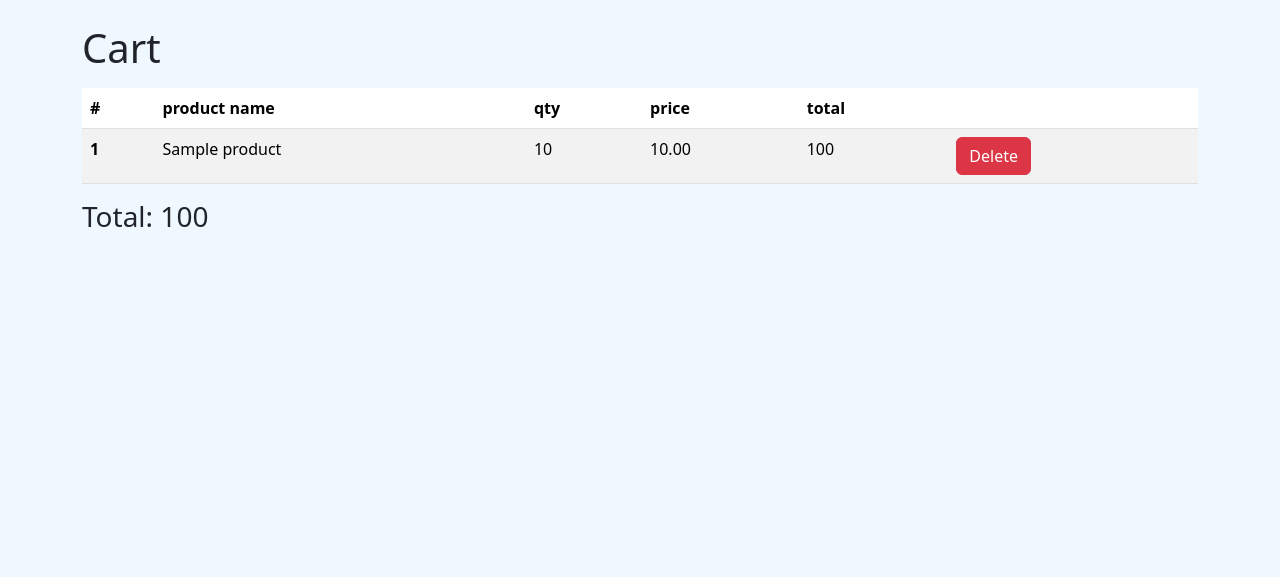
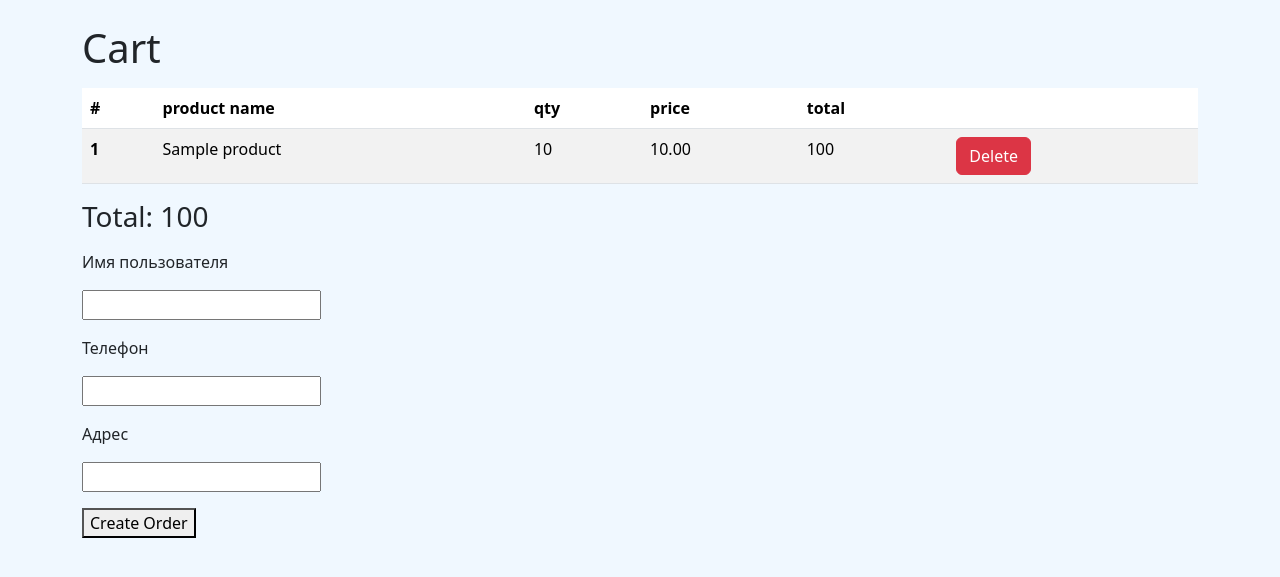
Before and after one commit to k2Raven/shop_project, a Django app: page /cart/ in a window 1280 px wide. Shown: the part 56-633 px from the top of the page. Run offline with Django 5.2, Linux system fonts and the light colour scheme; tables that the repository leaves empty hold one stand-in row (values such as "Sample post").

Commit message:
реализовал третий этап из лабы 60

```diff
--- a/webapp/admin.py
+++ b/webapp/admin.py
@@ -1,6 +1,9 @@
 from django.contrib import admin
 
-from webapp.models import Category, Product
+from webapp.models import Category, Product, Cart, Order, ProductOrder
 
 admin.site.register(Category)
 admin.site.register(Product)
+admin.site.register(Cart)
+admin.site.register(Order)
+admin.site.register(ProductOrder)
--- a/webapp/forms/__init__.py
+++ b/webapp/forms/__init__.py
@@ -1,3 +1,4 @@
 from webapp.forms.product import ProductForm
 from webapp.forms.category import CategoryForm
 from webapp.forms.simple_search import SimpleSearchForm
+from webapp.forms.order import OrderForm
--- /dev/null
+++ b/webapp/forms/order.py
@@ -0,0 +1,8 @@
+from django import forms
+
+from webapp.models import Order
+
+class OrderForm(forms.ModelForm):
+    class Meta:
+        model = Order
+        fields = ['user_name', 'number_phone', 'address']
--- a/webapp/models/__init__.py
+++ b/webapp/models/__init__.py
@@ -1,3 +1,5 @@
 from webapp.models.product import Product
 from webapp.models.category import Category
 from webapp.models.cart import Cart
+from webapp.models.order import Order
+from webapp.models.product_order import ProductOrder
--- /dev/null
+++ b/webapp/models/order.py
@@ -0,0 +1,10 @@
+from django.db import models
+
+
+class Order(models.Model):
+    user_name = models.CharField(max_length=100, verbose_name='Имя пользователя')
+    number_phone = models.CharField(max_length=20, verbose_name='Телефон')
+    address = models.CharField(max_length=100, verbose_name='Адрес')
+    products = models.ManyToManyField('webapp.Product', through='webapp.ProductOrder',
+                                      through_fields=('order', 'product'), related_name='orders',
+                                      verbose_name='Продукты')
--- a/webapp/templates/cart/index.html
+++ b/webapp/templates/cart/index.html
@@ -32,6 +32,12 @@
                 </tbody>
             </table>
             <h3>Total: {{ all_total }}</h3>
+
+            <div class="my-3">
+            <form action="{% url 'order_create' %}" method="post">
+                {% include 'partial/form.html' with button_name='Create Order' %}
+            </form>
+            </div>
         {% else %}
             <p>Cart is empty</p>
         {% endif %}
--- a/webapp/urls.py
+++ b/webapp/urls.py
@@ -1,6 +1,6 @@
 from django.urls import path
 from webapp.views import ProductListView, ProductDetailView, ProductCreateView, ProductUpdateView, ProductDeleteView, \
-    AddProductToCartView, CartView, DeleteProductFromCartView
+    AddProductToCartView, CartView, DeleteProductFromCartView, OrderCreateView
 
 urlpatterns = [
     path('', ProductListView.as_view(), name='main'),
@@ -13,7 +13,7 @@ urlpatterns = [
     path('products/<int:pk>/add_to_cart', AddProductToCartView.as_view(), name='product_add_to_cart'),
     path('cart/', CartView.as_view(), name='cart'),
     path('cart/<int:pk>/delete/', DeleteProductFromCartView.as_view(), name='cart_delete_product'),
-
+    path('order/create/', OrderCreateView.as_view(), name='order_create'),
     # path('categories/add/', ProductCreateView.as_view(), name='category_add'),
 
 ]
--- a/webapp/views/__init__.py
+++ b/webapp/views/__init__.py
@@ -1,3 +1,4 @@
 from webapp.views.product import ProductListView, ProductDetailView, ProductCreateView, ProductUpdateView, \
     ProductDeleteView
 from webapp.views.cart import AddProductToCartView, CartView, DeleteProductFromCartView
+from webapp.views.order import OrderCreateView
--- a/webapp/views/cart.py
+++ b/webapp/views/cart.py
@@ -3,6 +3,7 @@ from django.db.models import F, Sum
 from django.views.generic import View, ListView
 
 from webapp.models import Product, Cart
+from webapp.forms import OrderForm
 
 class AddProductToCartView(View):
     def get(self, request, *args, **kwargs):
@@ -29,6 +30,7 @@ class CartView(ListView):
     def get_context_data(self, **kwargs):
         context = super().get_context_data(**kwargs)
         context['all_total'] = self.get_queryset().aggregate(Sum('total'))['total__sum']
+        context['form'] = OrderForm()
         return context
 
 class DeleteProductFromCartView(View):
```
Also changed, not shown: webapp/models/product_order.py (added, +9 -0 lines), webapp/views/order.py (added, +15 -0 lines), webapp/migrations/0004_order_productorder_order_products.py (added), webapp/migrations/0005_productorder_qty.py (added).
